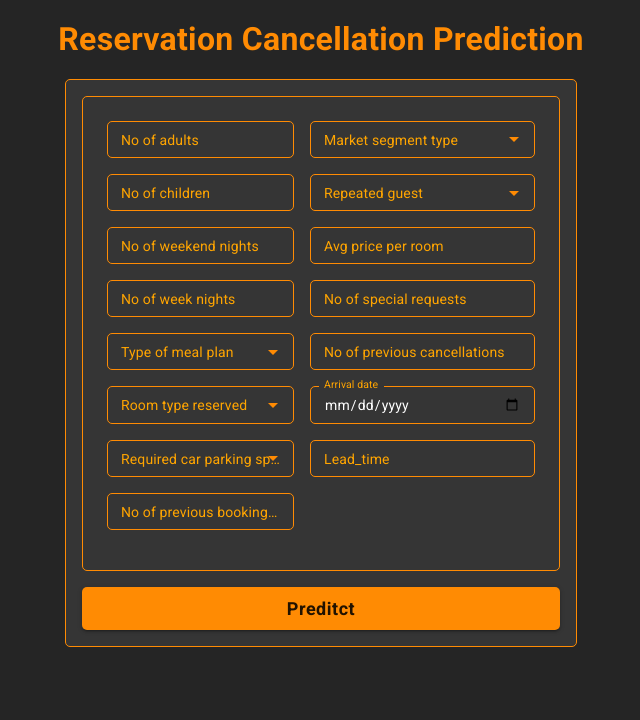
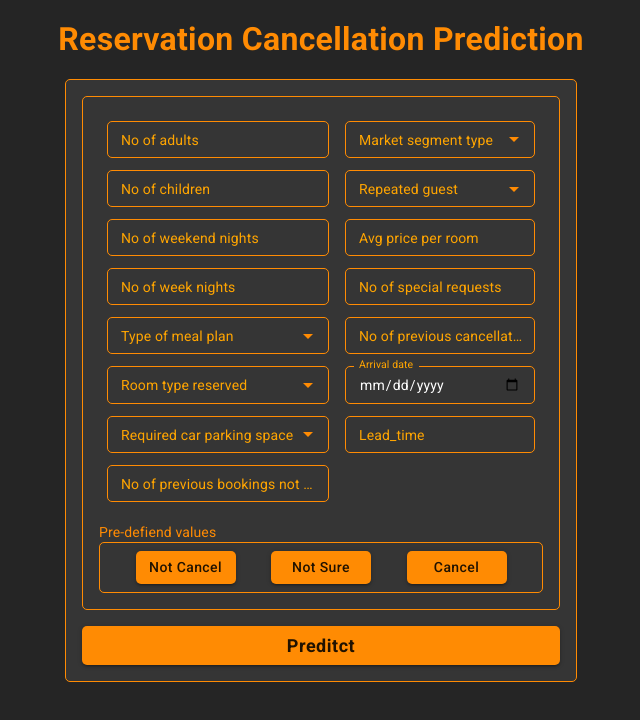
Before and after one commit to RizniMohamed/rcp_frontend, a React (Create React App) app: page / in a window 1280 px wide. Shown: the top 720 px of the page, without its empty margins (319-959 px from the left). Built offline with nearby package versions, Linux system fonts and the light colour scheme.

Commit message:
added predefined set

```diff
--- a/src/App.js
+++ b/src/App.js
@@ -1,4 +1,4 @@
-import { Autocomplete, Box, Button, LinearProgress, Paper, Slider, TextField, Typography } from "@mui/material";
+import { Autocomplete, Box, Button, LinearProgress, Paper, Slider, TextField, Tooltip, Typography } from "@mui/material";
 import * as Yup from 'yup';
 import { useFormik } from 'formik';
 import { useState } from "react";
@@ -45,12 +45,11 @@ function App() {
       'no_of_previous_bookings_not_canceled': "",
       'avg_price_per_room': "",
       'no_of_special_requests': "",
-      arrival_date: new Date("")
+      'arrival_date': new Date("")
     },
     validationSchema: validationSchema,
     onSubmit: async (values) => {
       setLoad(true)
-      console.log(values);
 
       values = {
         ...values,
@@ -71,10 +70,141 @@ function App() {
     },
   });
 
-  const back = () => {
-    setResult(null)
+  const back = () => setResult(null)
+
+  const set_predifend = (opt) => {
+    if (opt === 1) {
+      formik.values.no_of_adults = 3
+      formik.values.no_of_children = 0
+      formik.values.no_of_weekend_nights = 0
+      formik.values.no_of_week_nights = 3
+      formik.values.type_of_meal_plan = 0
+      formik.values.required_car_parking_space = 0
+      formik.values.room_type_reserved = 1
+      formik.values.lead_time = 82
+
+      formik.values.arrival_date = new Date("2018-06-9")
+
+      formik.values.market_segment_type = 1
+      formik.values.repeated_guest = 0
+      formik.values.no_of_previous_cancellations = 0
+      formik.values.no_of_previous_bookings_not_canceled = 0
+      formik.values.avg_price_per_room = 129.59
+      formik.values.no_of_special_requests = 2
     }
 
+    if (opt === 2) {
+      formik.values.no_of_adults = 2
+      formik.values.no_of_children = 0
+      formik.values.no_of_weekend_nights = 2
+      formik.values.no_of_week_nights = 6
+      formik.values.type_of_meal_plan = 0
+      formik.values.required_car_parking_space = 0
+      formik.values.room_type_reserved = 0
+      formik.values.lead_time = 112
+
+      formik.values.arrival_date = new Date("2018-06-7")
+
+      formik.values.market_segment_type = 1
+      formik.values.repeated_guest = 0
+      formik.values.no_of_previous_cancellations = 0
+      formik.values.no_of_previous_bookings_not_canceled = 0
+      formik.values.avg_price_per_room = 111.78
+      formik.values.no_of_special_requests = 1
+    }
+
+    if (opt === 3) {
+      formik.values.no_of_adults = 2
+      formik.values.no_of_children = 0
+      formik.values.no_of_weekend_nights = 0
+      formik.values.no_of_week_nights = 2
+      formik.values.type_of_meal_plan = 0
+      formik.values.required_car_parking_space = 0
+      formik.values.room_type_reserved = 0
+      formik.values.lead_time = 187
+
+      formik.values.arrival_date = new Date("2018-08-19")
+
+      formik.values.market_segment_type = 1
+      formik.values.repeated_guest = 0
+      formik.values.no_of_previous_cancellations = 0
+      formik.values.no_of_previous_bookings_not_canceled = 0
+      formik.values.avg_price_per_room = 105.3
+      formik.values.no_of_special_requests = 2
+    }
+
+    formik.submitForm()
+  }
+
+
+  const get_tooltip = (opt) => {
+
+    let out = ""
+    if (opt === 1) {
+
+      out = `
+        no of adults - 3
+        no of children - 0
+        no of weekend nights - 0
+        no of week nights - 3
+        type of meal plan - 0
+        required car parking space - 0
+        room type reserved - 1
+        lead time - 82
+        arrival date - 2018-06-9
+        market segment type - 1
+        repeated guest - 0
+        no of previous cancellations - 0
+        no of previous bookings not canceled - 0
+        avg price per room - 129.59
+        no of special requests - 2
+      `
+
+    }
+
+    if (opt === 2) {
+      out = `
+        no of adults - 2
+        no of children - 0
+        no of weekend nights - 2
+        no of week nights - 6
+        type of meal plan - 0
+        required car parking space - 0
+        room type reserved - 0
+        lead time - 112
+        arrival date - 2018-06-7
+        market segment type - 1
+        repeated guest - 0
+        no of previous cancellations - 0
+        no of previous bookings not canceled - 0
+        avg price per room - 111.78
+        no of special requests - 1
+      `
+    }
+
+    if (opt === 3) {
+
+      out = `
+        no of adults - 2
+        no of children - 0
+        no of weekend nights - 0
+        no of week nights - 2
+        type of meal plan - 0
+        required car parking space - 0
+        room type reserved - 0
+        lead time - 187
+        arrival date - 2018-08-19
+        market segment type - 1
+        repeated guest - 0
+        no of previous cancellations - 0
+        no of previous bookings not canceled - 0
+        avg price per room - 105.3
+        no of special requests - 2
+      `
+    }
+
+    return out
+  }
 
 
 
@@ -116,7 +246,7 @@ function App() {
               Predicted Result
             </Typography>
             <Slider
-              sx={{width:"80%", marginTop:6,marginX:4}}
+              sx={{ width: "80%", marginTop: 6, marginX: 4 }}
               disabled
               value={result}
               marks={[
@@ -129,14 +259,15 @@ function App() {
               size="medium"
               valueLabelDisplay="on"
             />
-            <Button color="primary" variant="contained" onClick={back}  sx={{ marginTop: 4, marginBottom: 0, fontWeight: 900, fontSize: 16 }}>
+            <Button color="primary" variant="contained" onClick={back} sx={{ marginTop: 4, marginBottom: 0, fontWeight: 900, fontSize: 16 }}>
               Back
             </Button>
           </Box>}
 
-          {!load && !result && <Box overflow="auto" border="1px solid #FF8B03" padding={2} borderRadius={1} sx={style_scroll} display="flex" justifyContent="space-evenly">
+          {!load && !result && <Box overflow="auto" border="1px solid #FF8B03" padding={2} borderRadius={1} sx={style_scroll} display="flex" flexDirection="column" justifyContent="space-evenly">
 
-            <Box margin={1} minWidth="40%">
+            <Box display="flex" justifyContent="space-evenly" >
+              <Box margin={1} minWidth="50%">
 
                 <TextField
                   fullWidth
@@ -282,8 +413,7 @@ function App() {
 
               </Box>
 
-            <Box margin={1} minWidth="45%">
-
+              <Box margin={1} minWidth="40%">
 
                 <Autocomplete
                   size='small'
@@ -404,10 +534,37 @@ function App() {
                 />
 
               </Box>
+            </Box>
+
+
+            <Typography color="primary"  > Pre-defiend values </Typography>
+            <Box display="flex" justifyContent="space-evenly" border="1px solid #FF8B03" paddingY={1} borderRadius={1} >
+
+              <Tooltip title={get_tooltip(1)}>
+                <Button color="primary" variant="contained" size="small" onClick={() => set_predifend(1)} sx={{ width: 100, fontWeight: 500, fontSize: 14 }}>
+                  Not Cancel
+                </Button>
+              </Tooltip>
+
+              <Tooltip title={get_tooltip(2)}>
+                <Button color="primary" variant="contained" size="small" onClick={() => set_predifend(2)} sx={{ width: 100, fontWeight: 500, fontSize: 14 }}>
+                  Not Sure
+                </Button>
+              </Tooltip>
+
+              <Tooltip title={get_tooltip(3)}>
+                <Button color="primary" variant="contained" size="small" onClick={() => set_predifend(3)} sx={{ width: 100, fontWeight: 500, fontSize: 14 }}>
+                  Cancel
+                </Button>
+              </Tooltip>
+
+            </Box>
 
           </Box>}
 
-          {!load && !result && <Button color="primary" variant="contained" fullWidth type="submit" sx={{ marginTop: 2, marginBottom: 0, fontWeight: 900, fontSize: 18 }}>
+
+
+          {!load && !result && <Button size="small" color="primary" variant="contained" fullWidth type="submit" sx={{ marginTop: 2, marginBottom: 0, fontWeight: 900, fontSize: 18 }}>
             Preditct
           </Button>}
         </form>
@@ -451,7 +608,7 @@ const style_textbox = {
   '& .MuiInputLabel-root': {
     color: 'orange', // Change label color
   },
-  marginBottom: 2
+  marginBottom: 1.5
 
 }
 
--- a/src/api.js
+++ b/src/api.js
@@ -1,6 +1,7 @@
 import axios from "axios";
 
 const API = axios.create({ baseURL: 'https://rescanpre.onrender.com/V1/', });
+// const API = axios.create({ baseURL: 'http://127.0.0.1:8000/V1/', });
 
 export const get_booking_status = async (send_data) => {
     try {
```
Lines whose indentation alone changed are shown as unchanged.
